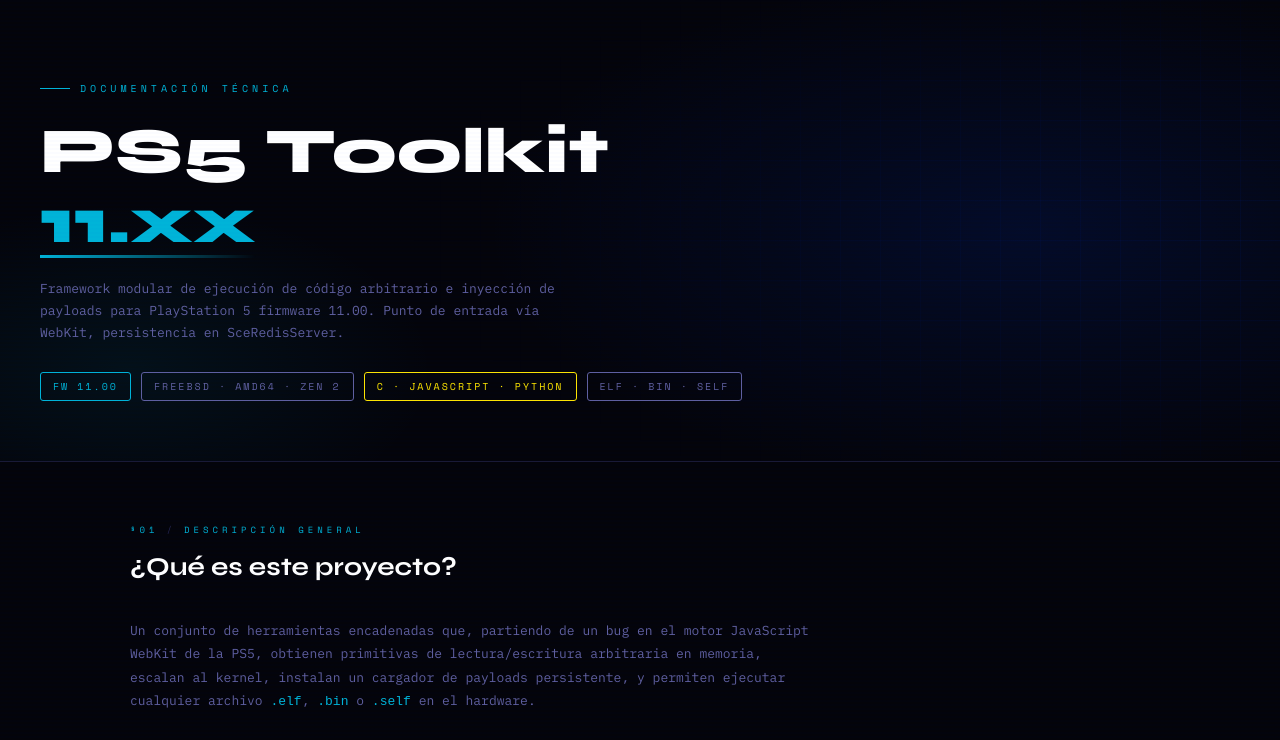
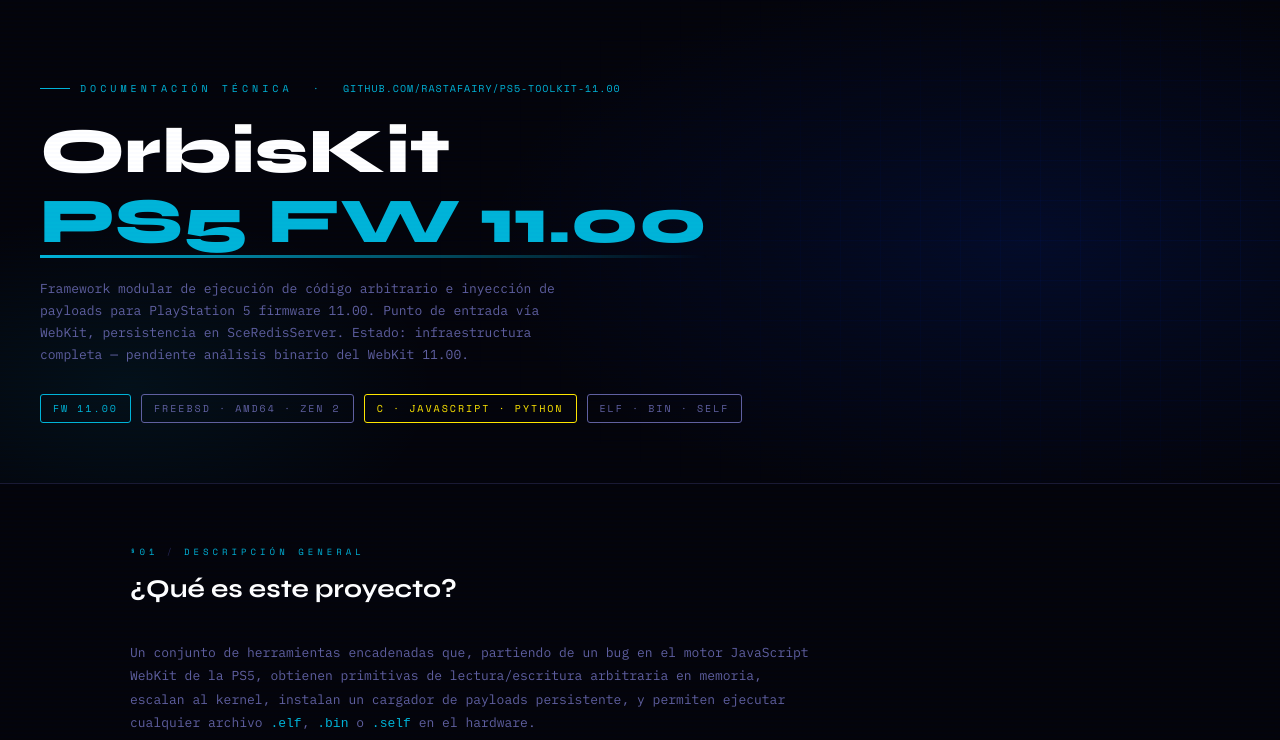
Before and after one commit to RastaFairy/PS5-Toolkit-11.00, a plain HTML site: page ps5-toolkit-descripcion.html in a window 1280 px wide. Shown: the top 740 px of the page. Drawn offline with nearby package versions, Linux system fonts and the light colour scheme.

Commit message:
Revise PS5 Toolkit title and project details
Updated project title and description for PS5 Toolkit 11.00. Added GitHub link and clarified project status.

```diff
--- a/ps5-toolkit-descripcion.html
+++ b/ps5-toolkit-descripcion.html
@@ -3,7 +3,7 @@
 <head>
 <meta charset="UTF-8">
 <meta name="viewport" content="width=device-width, initial-scale=1.0">
-<title>PS5 Toolkit 11.xx — Descripción del Proyecto</title>
+<title>PS5 Toolkit 11.00 — OrbisKit · github.com/RastaFairy</title>
 <style>
   @import url('https://fonts.googleapis.com/css2?family=Space+Mono:wght@400;700&family=Syne:wght@400;700;800&family=IBM+Plex+Mono:wght@300;400;600&display=swap');
 
@@ -734,9 +734,9 @@
 ══════════════════════════════════════════════════════ -->
 <div class="hero">
   <div class="hero-grid"></div>
-  <div class="hero-tag">Documentación técnica</div>
-  <h1>PS5 Toolkit<br><span>11.xx</span></h1>
-  <p class="hero-sub">Framework modular de ejecución de código arbitrario e inyección de payloads para PlayStation 5 firmware 11.00. Punto de entrada vía WebKit, persistencia en SceRedisServer.</p>
+  <div class="hero-tag">Documentación técnica &nbsp;·&nbsp; <a href="https://github.com/RastaFairy/PS5-Toolkit-11.00" target="_blank" style="color:var(--ps-cyan);text-decoration:none;letter-spacing:1px;">github.com/RastaFairy/PS5-Toolkit-11.00</a></div>
+  <h1>OrbisKit<br><span>PS5 FW 11.00</span></h1>
+  <p class="hero-sub">Framework modular de ejecución de código arbitrario e inyección de payloads para PlayStation 5 firmware 11.00. Punto de entrada vía WebKit, persistencia en SceRedisServer. Estado: infraestructura completa — pendiente análisis binario del WebKit 11.00.</p>
   <div class="hero-badges">
     <span class="badge badge-fw">FW 11.00</span>
     <span class="badge badge-arch">FreeBSD · AMD64 · Zen 2</span>
@@ -1080,7 +1080,7 @@
   <h2 class="section-title">Árbol de archivos</h2>
 
   <div class="file-tree">
-<div>ps5-toolkit-11xx/</div>
+<div>PS5-Toolkit-11.00/  <span class="comment"># github.com/RastaFairy/PS5-Toolkit-11.00</span></div>
 <div class="indent1">├── <span class="dir">exploit/</span>                  <span class="comment">← Se sirve al browser de la PS5</span></div>
 <div class="indent2">├── <span class="file important">index.html</span>            <span class="comment">← Orquestador (UI + lanzador del exploit)</span></div>
 <div class="indent2">└── <span class="dir">js/</span></div>
@@ -1129,7 +1129,7 @@
         <div>
           <h4>1. Clonar y configurar</h4>
           <p>Clonar el repositorio y editar <code>exploit/js/loader.js</code> cambiando <code>HOST_IP</code> por la IP del PC en la red local. También editar <code>payload/example/hello.c</code> con la misma IP.</p>
-          <div class="code-block"><span class="prompt">$</span> <span class="cmd">git clone</span> <span class="arg">https://github.com/RastaFairy/PS5-Toolkit-11.00</span>
+          <div class="code-block"><span class="prompt">$</span> <span class="cmd">git clone</span> <span class="arg">https://github.com/RastaFairy/PS5-Toolkit-11.00</span>  <span class="cmt"># OrbisKit</span>
 <span class="prompt">$</span> <span class="cmd">nano</span> exploit/js/loader.js  <span class="cmt"># HOST_IP = "192.168.1.X"</span></div>
         </div>
       </div>
@@ -1270,8 +1270,8 @@
   <div class="callout callout-critical" style="margin-top:24px;">
     <div class="callout-icon">⚠️</div>
     <div>
-      <strong>Trabajo pendiente crítico:</strong>
-      <p style="margin-top:6px;">Las funciones <code>triggerWebKitBug()</code> y <code>leakLibKernelBase()</code> en <code>index.html</code> son las únicas piezas que requieren análisis del binario WebKit de FW 11.00. El resto del scaffold está completamente implementado y las espera. Ver <strong>docs/offsets_guide.md</strong> para el proceso con Ghidra.</p>
+      <strong>Solo quedan dos cosas que requieren los binarios:</strong>
+      <p style="margin-top:6px;">1. Verificar offsets marcados con <code>⚠ VERIFICAR</code> — ejecutar <code>gen_offsets.py</code> con los <code>.elf</code>.<br>2. Offset <code>prison0</code> en <code>kernel.js</code> — extraído automáticamente por <code>analyze_kernel.py</code>.<br><br>Todo lo demás está implementado y conectado. Un solo comando genera el <code>offsets_1100.js</code> definitivo. Ver <strong>docs/offsets_guide.md</strong>.</p>
     </div>
   </div>
 
@@ -1279,7 +1279,7 @@
     <div class="callout-icon">🔎</div>
     <div>
       <strong>Offsets en offsets_1100.js:</strong>
-      <p style="margin-top:6px;">Los offsets incluidos son aproximaciones basadas en builds anteriores. Deben verificarse contra el dump real del FW 11.00 con Ghidra antes de ejecutar el exploit completo.</p>
+      <p style="margin-top:6px;">Los offsets están documentados y nombrados en <code>offsets_1100.js</code>. Los marcados con <code>⚠ VERIFICAR</code> se generan automáticamente con <code>gen_offsets.py</code> en cuanto tengas los <code>.elf</code> del FW 11.00. El offset <code>prison0</code> se extrae con <code>analyze_kernel.py</code>.</p>
     </div>
   </div>
 </div>
@@ -1326,11 +1326,11 @@
     </li>
     <li class="todo-pending">
       <div class="todo-check">✗</div>
-      <div class="todo-text"><strong>triggerWebKitBug()</strong> — La función que dispara el bug específico del FW 11.00. Requiere análisis del binario WebKit con el OSS mirror de Sony + Ghidra. Es el único eslabón faltante para tener el exploit end-to-end.</div>
+      <div class="todo-text"><strong>triggerWebKitBug()</strong> — Único eslabón faltante para el exploit end-to-end. Requiere análisis del binario WebKit del FW 11.00 con Ghidra + OSS mirror de Sony. Una vez identificado, el resto de la cadena está listo para recibirlo.</div>
     </li>
     <li class="todo-pending">
       <div class="todo-check">✗</div>
-      <div class="todo-text"><strong>leakLibKernelBase()</strong> — El leak de la base de libkernel desde el proceso WebKit. Depende de conocer un offset en la GOT de WebKit que apunte a libkernel, lo que requiere análisis del binario.</div>
+      <div class="todo-text"><strong>leakLibKernelBase()</strong> — Requiere un puntero conocido en la GOT de WebKit que apunte a libkernel. Se extrae automáticamente con <code>gen_offsets.py</code> una vez disponibles los <code>.elf</code> del FW 11.00.</div>
     </li>
   </ul>
 </div>
@@ -1339,8 +1339,8 @@
      FOOTER
 ══════════════════════════════════════════════════════ -->
 <div class="footer">
-  <p>PS5 Toolkit 11.xx · Solo para fines educativos y de investigación de seguridad</p>
-  <p style="margin-top:8px; opacity:0.5;">Usa en hardware propio · GPLv3 · Créditos: ChendoChap, john-tornblom, SpecterDev, idlesauce, sleirsgoevy, abc</p>
+  <p>OrbisKit · PS5 Toolkit 11.00 · Solo para fines educativos y de investigación de seguridad</p>
+  <p style="margin-top:8px; opacity:0.5;">Usa en hardware propio · GPLv3 · <a href="https://github.com/RastaFairy/PS5-Toolkit-11.00" style="color:var(--text-dim);text-decoration:none;" target="_blank">github.com/RastaFairy/PS5-Toolkit-11.00</a></p><p style="margin-top:6px; opacity:0.4;">Créditos: ChendoChap, john-tornblom, SpecterDev, idlesauce, sleirsgoevy, abc</p>
 </div>
 
 </body>
```
